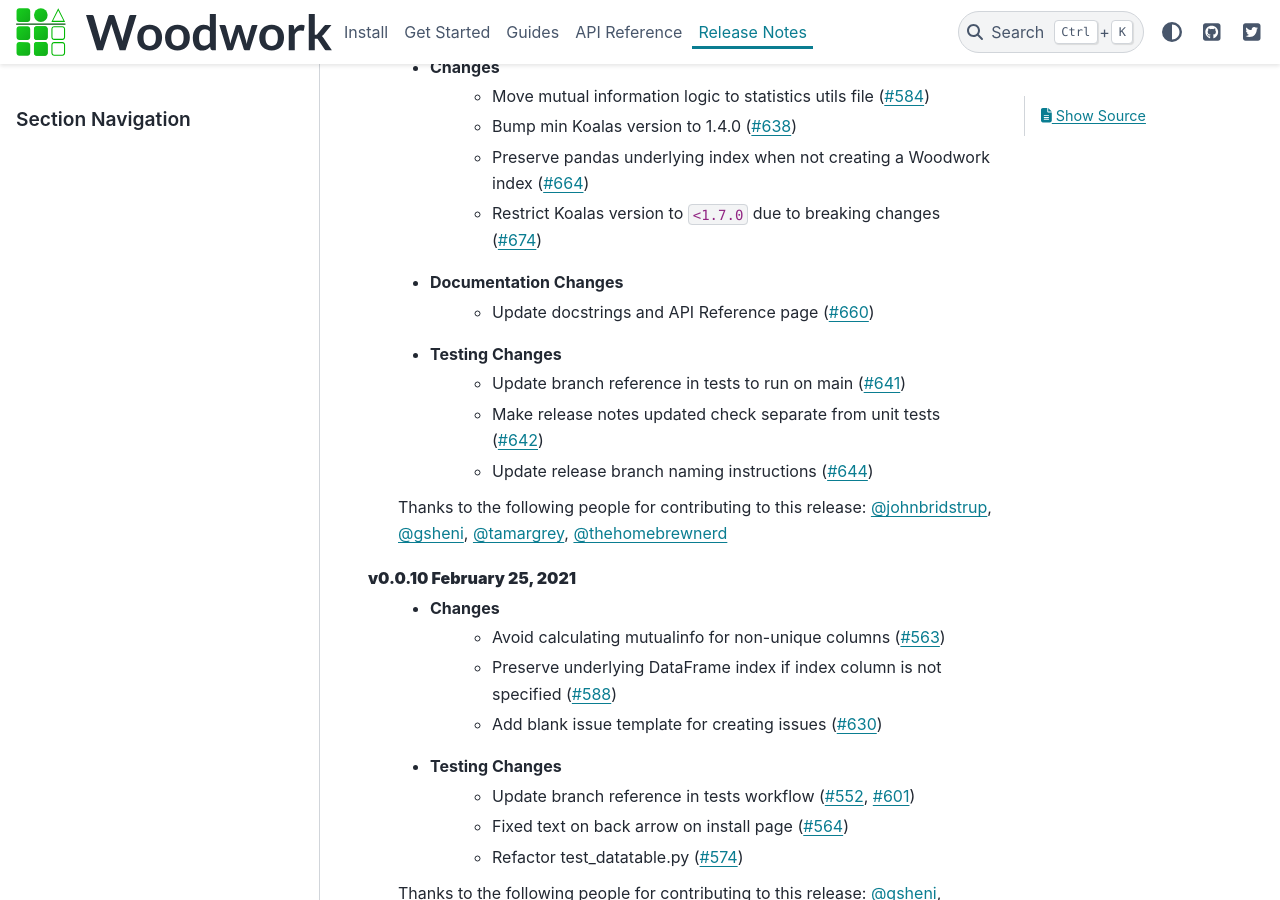
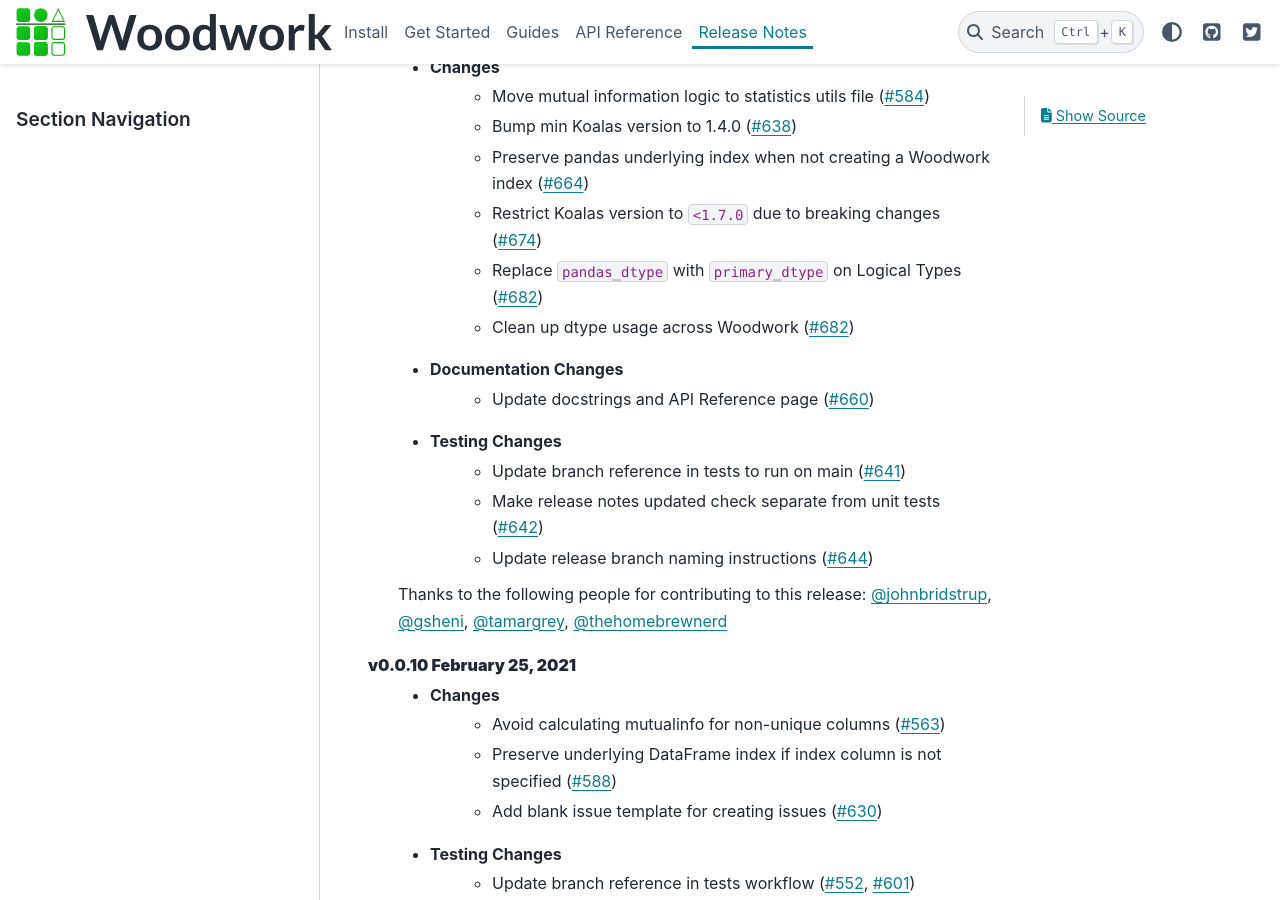
Before and after one commit to alteryx/woodwork, a Sphinx documentation site: the page built from docs/source/release_notes.rst, in a window 1280 px wide and 900 px high, scrolled down 1906 px. Built offline with Sphinx 7.4.7 and the PyData theme 0.15.4, drawn with Linux system fonts in a browser that asks for light colours; comment, search, counter and statistics services are not loaded.

Commit message:
Add release note

```diff
--- a/docs/source/release_notes.rst
+++ b/docs/source/release_notes.rst
@@ -50,6 +50,8 @@ Release Notes
         * Bump min Koalas version to 1.4.0 (:pr:`638`)
         * Preserve pandas underlying index when not creating a Woodwork index (:pr:`664`)
         * Restrict Koalas version to ``<1.7.0`` due to breaking changes (:pr:`674`)
+        * Replace ``pandas_dtype`` with ``primary_dtype`` on Logical Types (:pr:`682`)
+        * Clean up dtype usage across Woodwork (:pr:`682`)
     * Documentation Changes
         * Update docstrings and API Reference page (:pr:`660`)
     * Testing Changes
```
